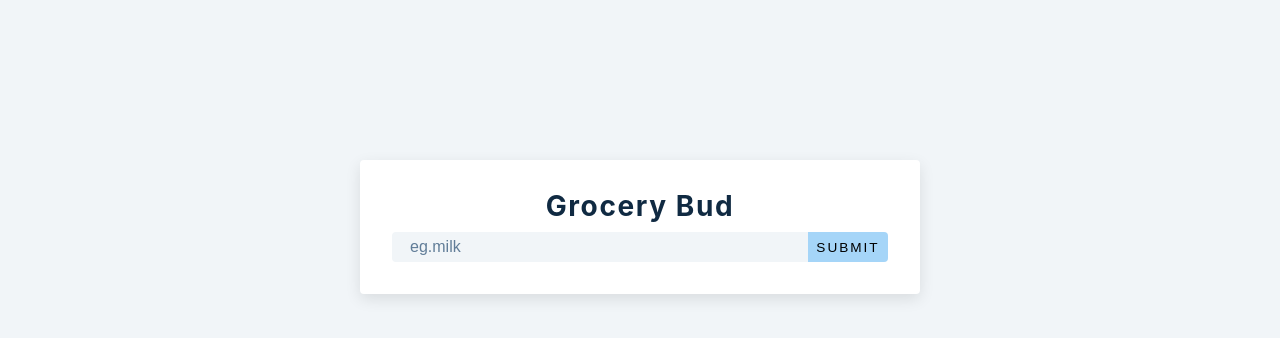
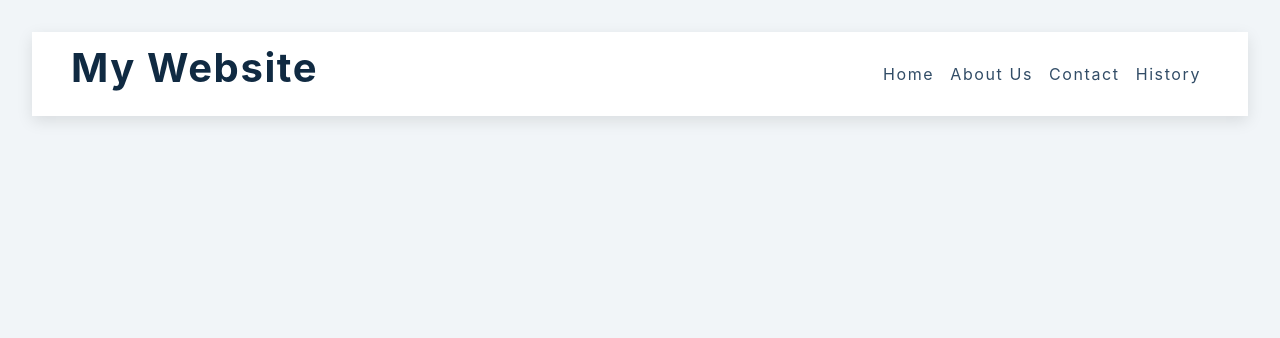
Before and after one commit to Erickthamara/REACT-Birthday-Reminder-Project, a React (Vite) app: page / in a window 1280 px wide. Shown: the top 338 px of the page. Built offline with nearby package versions, Linux system fonts and the light colour scheme.

Commit message:
Added navbar which will use useRef hook

```diff
--- /dev/null
+++ b/src/8.NavBar.css
@@ -0,0 +1,232 @@
+/*
+===============
+Variables
+===============
+*/
+
+:root {
+  /* dark shades of primary color*/
+  --clr-primary-1: hsl(205, 86%, 17%);
+  --clr-primary-2: hsl(205, 77%, 27%);
+  --clr-primary-3: hsl(205, 72%, 37%);
+  --clr-primary-4: hsl(205, 63%, 48%);
+  /* primary/main color */
+  --clr-primary-5: hsl(205, 78%, 60%);
+  /* lighter shades of primary color */
+  --clr-primary-6: hsl(205, 89%, 70%);
+  --clr-primary-7: hsl(205, 90%, 76%);
+  --clr-primary-8: hsl(205, 86%, 81%);
+  --clr-primary-9: hsl(205, 90%, 88%);
+  --clr-primary-10: hsl(205, 100%, 96%);
+  /* darkest grey - used for headings */
+  --clr-grey-1: hsl(209, 61%, 16%);
+  --clr-grey-2: hsl(211, 39%, 23%);
+  --clr-grey-3: hsl(209, 34%, 30%);
+  --clr-grey-4: hsl(209, 28%, 39%);
+  /* grey used for paragraphs */
+  --clr-grey-5: hsl(210, 22%, 49%);
+  --clr-grey-6: hsl(209, 23%, 60%);
+  --clr-grey-7: hsl(211, 27%, 70%);
+  --clr-grey-8: hsl(210, 31%, 80%);
+  --clr-grey-9: hsl(212, 33%, 89%);
+  --clr-grey-10: hsl(210, 36%, 96%);
+  --clr-white: #fff;
+  --clr-red-dark: hsl(360, 67%, 44%);
+  --clr-red-light: hsl(360, 71%, 66%);
+  --clr-green-dark: hsl(125, 67%, 44%);
+  --clr-green-light: hsl(125, 71%, 66%);
+  --clr-black: #222;
+  --transition: all 0.3s linear;
+  --spacing: 0.1rem;
+  --radius: 0.25rem;
+  --light-shadow: 0 5px 15px rgba(0, 0, 0, 0.1);
+  --dark-shadow: 0 5px 15px rgba(0, 0, 0, 0.2);
+  --max-width: 1170px;
+  --fixed-width: 620px;
+}
+/*
+===============
+Global Styles
+===============
+*/
+
+*,
+::after,
+::before {
+  margin: 0;
+  padding: 0;
+  box-sizing: border-box;
+}
+body {
+  font-family: -apple-system, BlinkMacSystemFont, "Segoe UI", Roboto, Oxygen,
+    Ubuntu, Cantarell, "Open Sans", "Helvetica Neue", sans-serif;
+  background: var(--clr-grey-10);
+  color: var(--clr-grey-1);
+  line-height: 1.5;
+  font-size: 0.875rem;
+}
+ul {
+  list-style-type: none;
+}
+a {
+  text-decoration: none;
+}
+h1,
+h2,
+h3,
+h4 {
+  letter-spacing: var(--spacing);
+  text-transform: capitalize;
+  line-height: 1.25;
+  margin-bottom: 0.75rem;
+}
+h1 {
+  font-size: 3rem;
+}
+h2 {
+  font-size: 2rem;
+}
+h3 {
+  font-size: 1.25rem;
+}
+h4 {
+  font-size: 0.875rem;
+}
+p {
+  margin-bottom: 1.25rem;
+  color: var(--clr-grey-5);
+}
+@media screen and (min-width: 800px) {
+  h1 {
+    font-size: 4rem;
+  }
+  h2 {
+    font-size: 2.5rem;
+  }
+  h3 {
+    font-size: 1.75rem;
+  }
+  h4 {
+    font-size: 1rem;
+  }
+  body {
+    font-size: 1rem;
+  }
+  h1,
+  h2,
+  h3,
+  h4 {
+    line-height: 1;
+  }
+}
+/*  global classes */
+
+/* section */
+.section {
+  width: 90vw;
+  margin: 0 auto;
+  max-width: var(--max-width);
+}
+
+@media screen and (min-width: 992px) {
+  .section {
+    width: 95vw;
+  }
+}
+
+/*
+===============
+Navbar
+===============
+*/
+nav {
+  background: var(--clr-white);
+  box-shadow: var(--light-shadow);
+}
+.nav-header {
+  display: flex;
+  align-items: center;
+  justify-content: space-between;
+  padding: 1rem;
+}
+.nav-toggle {
+  font-size: 1.5rem;
+  color: var(--clr-primary-5);
+  background: transparent;
+  border-color: transparent;
+  transition: var(--transition);
+  cursor: pointer;
+}
+.nav-toggle:hover {
+  color: var(--clr-primary-1);
+  transform: rotate(90deg);
+}
+.logo {
+  height: 40px;
+}
+.links a {
+  color: var(--clr-grey-3);
+  font-size: 1rem;
+  text-transform: capitalize;
+  letter-spacing: var(--spacing);
+  display: block;
+  padding: 0.5rem 1rem;
+  transition: var(--transition);
+}
+.links a:hover {
+  background: var(--clr-primary-8);
+  color: var(--clr-primary-5);
+  padding-left: 1.5rem;
+}
+.social-icons {
+  display: none;
+}
+.links-container {
+  height: 0;
+  overflow: hidden;
+  transition: var(--transition);
+}
+.show-container {
+  height: 10rem;
+}
+@media screen and (min-width: 800px) {
+  .nav-center {
+    max-width: 1170px;
+    margin: 0 auto;
+    display: flex;
+    align-items: center;
+    justify-content: space-between;
+    padding: 1rem;
+  }
+  .nav-header {
+    padding: 0;
+  }
+  .nav-toggle {
+    display: none;
+  }
+  .links-container {
+    height: auto !important;
+  }
+  .links {
+    display: flex;
+  }
+  .links a {
+    padding: 0;
+    margin: 0 0.5rem;
+  }
+  .links a:hover {
+    padding: 0;
+    background: transparent;
+  }
+  .social-icons {
+    display: flex;
+  }
+  .social-icons a {
+    margin: 0 0.5rem;
+    color: var(--clr-primary-5);
+    transition: var(--transition);
+  }
+  .social-icons a:hover {
+    color: var(--clr-primary-7);
+  }
+}
--- /dev/null
+++ b/src/8.Navbar/NavBar.jsx
@@ -0,0 +1,38 @@
+import React, { useState } from "react";
+import { GiHamburgerMenu } from "react-icons/gi";
+
+const NavBar = () => {
+  const [toggle, setToggle] = useState(true);
+  return (
+    <nav>
+      <div className="nav-center">
+        <div className="nav-header">
+          <h2>My Website</h2>
+          <button className="nav-toggle" onClick={() => setToggle(!toggle)}>
+            <GiHamburgerMenu />
+          </button>
+        </div>
+        {toggle && (
+          <div className="links-container  show-container">
+            <ul className="links">
+              <li>
+                <a href="#">Home</a>
+              </li>
+              <li>
+                <a href="#">About Us</a>
+              </li>
+              <li>
+                <a href="#">Contact</a>
+              </li>
+              <li>
+                <a href="#">History</a>
+              </li>
+            </ul>
+          </div>
+        )}
+      </div>
+    </nav>
+  );
+};
+
+export default NavBar;
--- a/src/App.jsx
+++ b/src/App.jsx
@@ -2,12 +2,12 @@
 // import viteLogo from "/vite.svg";
 
 import "./App.css";
-import GroceryBud from "./7.Grocery-Bud/GroceryBud";
+import NavBar from "./8.Navbar/NavBar";
 
 function App() {
   return (
     <>
-      <GroceryBud />
+      <NavBar />
     </>
   );
 }
--- a/src/main.jsx
+++ b/src/main.jsx
@@ -1,5 +1,5 @@
 import ReactDOM from "react-dom/client";
 import App from "./App.jsx";
-import "./7.GroceryBud.css";
+import "./8.NavBar.css";
 
 ReactDOM.createRoot(document.getElementById("root")).render(<App />);
```
